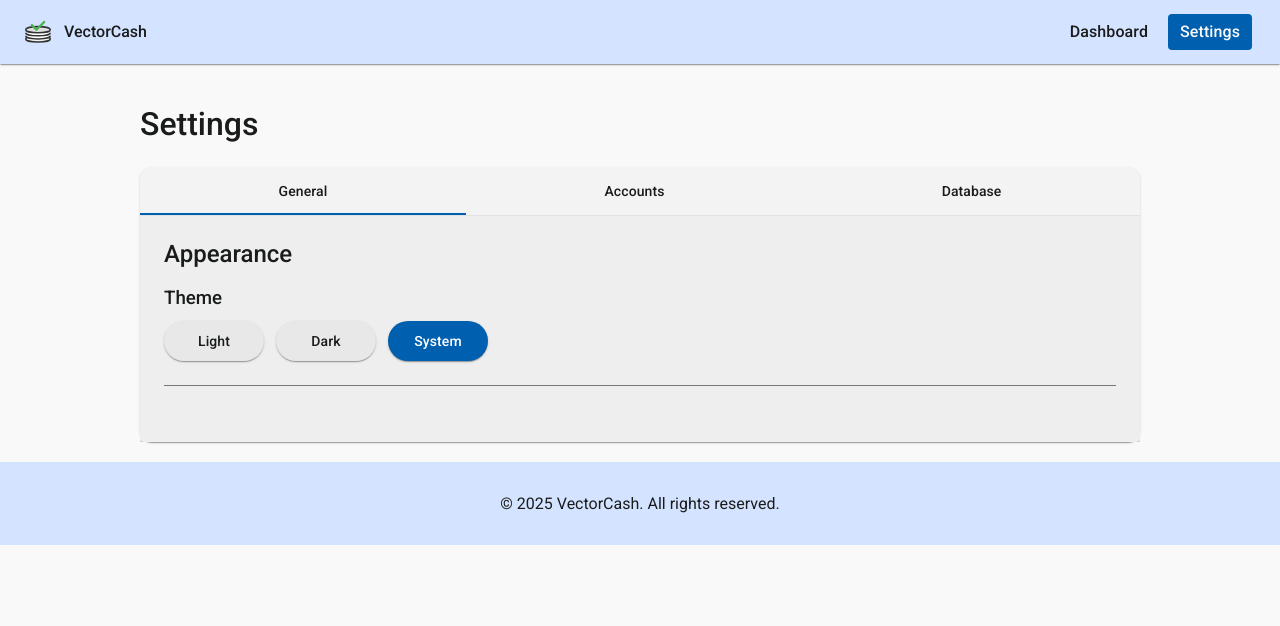
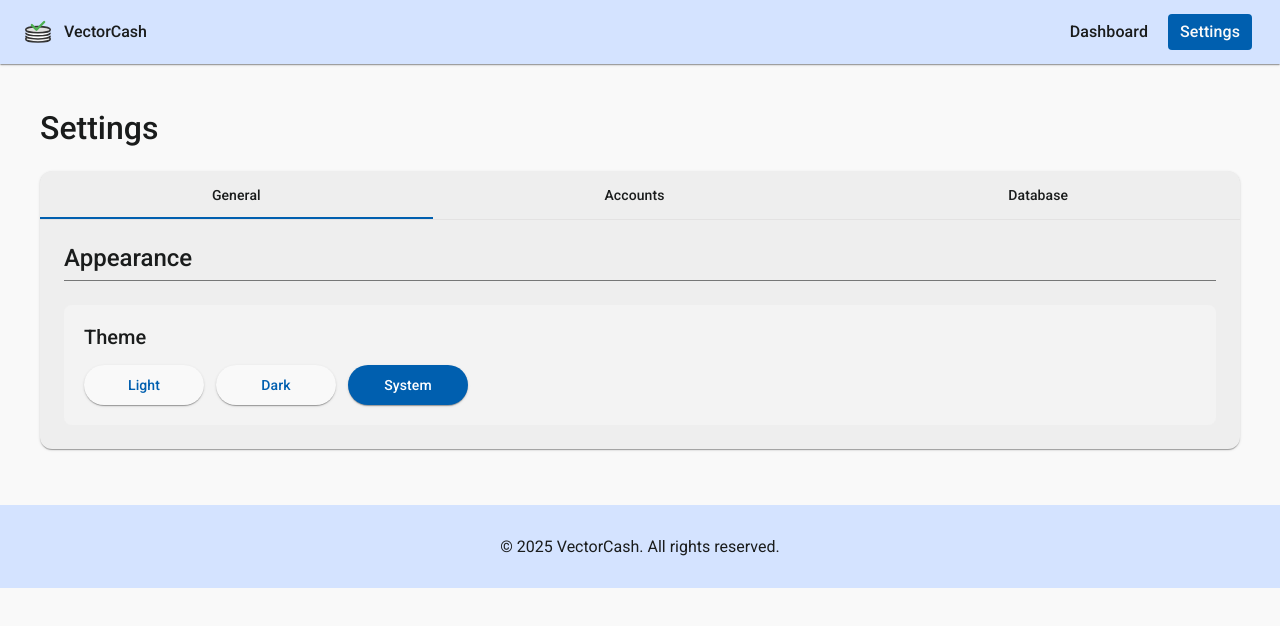
Before and after one commit to aribbabar/vector-cash, an Angular app: page /settings in a window 1280 px wide. Shown: the top 626 px of the page. Built offline with nearby package versions, Linux system fonts and the light colour scheme.

Commit message:
refactor settings component styles and structure for improved readability and maintainability

```diff
--- a/src/app/features/settings/settings.component.html
+++ b/src/app/features/settings/settings.component.html
@@ -1,20 +1,21 @@
 <div class="settings-container">
-  <h1>Settings</h1>
+  <h1 class="settings-title">Settings</h1>
 
-  <mat-card>
+  <mat-card class="settings-card">
     <mat-tab-group animationDuration="0ms">
       <!-- General Settings -->
       <mat-tab label="General">
-        <div class="tab-content">
-          <h2>Appearance</h2>
+        <div class="settings-section">
+          <h2 class="section-title">Appearance</h2>
 
-          <div class="setting-group">
-            <h3>Theme</h3>
+          <div class="settings-group">
+            <h3 class="group-title">Theme</h3>
             <div class="theme-options">
               @for (theme of themeOptions; track theme) {
                 <button
                   mat-raised-button
                   [class.active]="theme === currentTheme"
+                  class="theme-button"
                   (click)="changeTheme(theme)"
                 >
                   {{ theme | titlecase }}
@@ -27,23 +28,23 @@
 
       <!-- Account Settings -->
       <mat-tab label="Accounts">
-        <div class="tab-content">
-          <h2>Account Management</h2>
+        <div class="settings-section">
+          <h2 class="section-title">Account Management</h2>
 
-          <div class="setting-group">
-            <h3>Deleted Accounts</h3>
+          <div class="settings-group">
+            <h3 class="group-title">Deleted Accounts</h3>
 
             @if (inactiveAccounts.length > 0) {
-              <div class="deleted-accounts-list">
+              <div class="accounts-list">
                 @for (account of inactiveAccounts; track account.id!) {
-                  <mat-expansion-panel>
+                  <mat-expansion-panel class="account-panel">
                     <mat-expansion-panel-header>
                       <mat-panel-title>
                         {{ account.name }}
                       </mat-panel-title>
                     </mat-expansion-panel-header>
 
-                    <div class="account-actions">
+                    <div class="panel-actions">
                       <button
                         mat-raised-button
                         color="primary"
@@ -63,23 +64,23 @@
             }
           </div>
 
-          <div class="setting-group">
-            <h3>Deleted Categories</h3>
+          <div class="settings-group">
+            <h3 class="group-title">Deleted Categories</h3>
 
             @if (inactiveAccountCategories.length > 0) {
-              <div class="deleted-categories-list">
+              <div class="categories-list">
                 @for (
                   category of inactiveAccountCategories;
                   track category.id!
                 ) {
-                  <mat-expansion-panel>
+                  <mat-expansion-panel class="category-panel">
                     <mat-expansion-panel-header>
                       <mat-panel-title>
                         {{ category.name }}
                       </mat-panel-title>
                     </mat-expansion-panel-header>
 
-                    <div class="account-actions">
+                    <div class="panel-actions">
                       <button
                         mat-raised-button
                         color="primary"
@@ -103,22 +104,27 @@
 
       <!-- Database Settings -->
       <mat-tab label="Database">
-        <div class="tab-content">
-          <h2>Data Management</h2>
+        <div class="settings-section">
+          <h2 class="section-title">Data Management</h2>
 
-          <div class="setting-group">
-            <h3>Backup & Restore</h3>
+          <div class="settings-group">
+            <h3 class="group-title">Backup & Restore</h3>
 
-            <div class="action-buttons">
-              <button mat-raised-button color="primary" (click)="exportData()">
+            <div class="data-actions">
+              <button
+                mat-raised-button
+                color="primary"
+                class="action-button"
+                (click)="exportData()"
+              >
                 <mat-icon>cloud_download</mat-icon>
                 Export Data
               </button>
 
-              <div class="file-upload">
               <button
                 mat-raised-button
                 color="primary"
+                class="action-button"
                 (click)="triggerFileInput()"
               >
                 <mat-icon>cloud_upload</mat-icon>
@@ -126,21 +132,22 @@
               </button>
               <input
                 #fileInput
+                hidden
                 type="file"
                 accept=".json"
                 (change)="importData($event)"
               />
             </div>
           </div>
-          </div>
 
-          <div class="setting-group danger-zone">
-            <h3>Danger Zone</h3>
+          <div class="settings-group danger-zone">
+            <h3 class="group-title danger-title">Danger Zone</h3>
 
-            <div class="action-buttons">
+            <div class="danger-actions">
               <button
                 mat-raised-button
                 color="warn"
+                class="danger-button"
                 (click)="confirmEntriesDeletion()"
               >
                 <mat-icon>delete_forever</mat-icon>
@@ -149,13 +156,14 @@
               <button
                 mat-raised-button
                 color="warn"
+                class="danger-button"
                 (click)="confirmDatabaseDeletion()"
               >
                 <mat-icon>delete_forever</mat-icon>
                 Delete All Data
               </button>
             </div>
-            <p class="warning-text">
+            <p class="danger-text">
               This will permanently delete all your financial data, accounts,
               transactions, and settings. This action cannot be undone.
             </p>
--- a/src/app/features/settings/settings.component.scss
+++ b/src/app/features/settings/settings.component.scss
@@ -1,139 +1,172 @@
-// SCSS Variables
-$spacing-sm: 12px;
-$spacing-md: 16px;
-$spacing-lg: 24px;
-$spacing-xl: 32px;
+.settings-container {
+  max-width: 1200px;
+  margin: 0 auto;
+  padding: 1.5rem;
+}
 
-// Mixins
-@mixin flex-container($gap: $spacing-md, $direction: row) {
-  display: flex;
-  gap: $gap;
-  @if $direction != row {
-    flex-direction: $direction;
+.settings-title {
+  margin-bottom: 1.5rem;
+  font-size: 2rem;
+  font-weight: 500;
+  color: var(--mat-sys-on-surface);
+}
+
+.settings-card {
+  border-radius: 12px;
+  box-shadow: var(--mat-sys-level1);
+  background-color: var(--mat-sys-surface-container);
+  margin-bottom: 2rem;
+  overflow: hidden;
+}
+
+.settings-section {
+  padding: 1.5rem;
+}
+
+.section-title {
+  margin-top: 0;
+  margin-bottom: 1.5rem;
+  font-size: 1.5rem;
+  font-weight: 500;
+  color: var(--mat-sys-on-surface);
+  padding-bottom: 0.5rem;
+  border-bottom: 1px solid var(--mat-sys-outline);
+}
+
+.settings-group {
+  margin-bottom: 2rem;
+  padding: 1.25rem;
+  background-color: var(--mat-sys-surface-container-low);
+  border-radius: 8px;
+
+  &:last-child {
+    margin-bottom: 0;
   }
 }
 
-@mixin card-container {
-  background-color: var(--mat-sys-surface-container);
-  border-radius: 4px;
-  box-shadow: var(--mat-sys-level1);
+.group-title {
+  margin-top: 0;
+  margin-bottom: 1rem;
+  font-size: 1.25rem;
+  font-weight: 500;
+  color: var(--mat-sys-on-surface);
 }
 
-.settings-container {
-  max-width: 1000px;
-  margin: 0 auto;
-  padding: 20px;
+// Theme options
+.theme-options {
+  display: flex;
+  flex-wrap: wrap;
+  gap: 0.75rem;
+}
 
-  h1 {
-    margin-bottom: $spacing-lg;
-    font-weight: 500;
-    color: var(--mat-sys-on-surface);
-  }
+.theme-button {
+  min-width: 120px;
 
-  h2 {
-    margin-top: 0;
-    margin-bottom: $spacing-md;
-    font-weight: 500;
-    color: var(--mat-sys-on-surface);
-  }
-
-  h3 {
-    font-weight: 500;
-    margin-bottom: $spacing-sm;
-    color: var(--mat-sys-on-surface);
+  &.active {
+    background-color: var(--mat-sys-primary);
+    color: var(--mat-sys-on-primary);
   }
 }
 
-.tab-content {
-  padding: $spacing-lg;
-  @include card-container;
+// Account and Category lists
+.accounts-list,
+.categories-list {
+  display: flex;
+  flex-direction: column;
+  gap: 0.75rem;
 }
 
-.setting-group {
-  margin-bottom: $spacing-xl;
-  padding-bottom: $spacing-lg;
-  border-bottom: 1px solid var(--mat-sys-outline);
+.account-panel,
+.category-panel {
+  margin-bottom: 0.5rem;
+  background-color: var(--mat-sys-surface-container-high);
 
-  &.danger-zone {
-    background-color: var(--mat-sys-error-container);
-    padding: $spacing-md;
-    border-radius: 4px;
-    border: 1px solid var(--mat-sys-error);
+  &:last-child {
+    margin-bottom: 0;
   }
 }
 
-/* Theme options */
-.theme-options {
-  @include flex-container($spacing-sm);
+.panel-actions {
+  display: flex;
+  justify-content: flex-end;
+  padding: 0.5rem 0;
+}
 
-  button {
-    min-width: 100px;
-    background-color: var(--mat-sys-surface-container-high);
-    color: var(--mat-sys-on-surface);
+.empty-state {
+  padding: 1rem;
+  border-radius: 4px;
+  background-color: var(--mat-sys-surface-container-high);
+  text-align: center;
 
-    &.active {
-      background-color: var(--mat-sys-primary);
-      color: var(--mat-sys-on-primary);
-    }
+  p {
+    margin: 0;
+    color: var(--mat-sys-on-surface-variant);
   }
 }
 
-/* Account list */
-.deleted-accounts-list,
-.deleted-categories-list {
+// Data management
+.data-actions {
   display: flex;
-  flex-direction: column;
-  gap: 12px;
+  flex-wrap: wrap;
+  gap: 1rem;
+  margin-bottom: 1rem;
 }
 
-.account-actions {
-  margin-top: $spacing-sm;
+.action-button {
+  display: flex;
+  align-items: center;
+  gap: 0.5rem;
+  min-width: 150px;
 }
 
-.empty-state {
-  padding: $spacing-lg;
-  text-align: center;
-  color: var(--mat-sys-on-surface-variant);
-  background-color: var(--mat-sys-surface-container-lowest);
-  border-radius: 4px;
+.file-import {
+  position: relative;
 }
 
-/* Database actions */
-.action-buttons {
-  @include flex-container;
-  margin-bottom: $spacing-md;
-  flex-wrap: wrap;
+// Danger zone
+.danger-zone {
+  border: 1px dashed var(--mat-sys-error);
+  background-color: var(--mat-sys-error-container);
 }
 
-.file-upload {
-  position: relative;
-  display: inline-block;
+.danger-title {
+  color: var(--mat-sys-error);
+  font-weight: 500;
+}
 
-  input[type="file"] {
-    position: absolute;
-    top: 0;
-    left: 0;
-    opacity: 0;
+.danger-actions {
+  display: flex;
+  flex-wrap: wrap;
+  gap: 1rem;
+  margin-bottom: 1rem;
+}
+
+.danger-button {
+  display: flex;
+  align-items: center;
+  gap: 0.5rem;
+}
+
+.danger-text {
+  margin: 0.5rem 0 0;
+  font-size: 0.875rem;
+  color: var(--mat-sys-on-error-container);
+}
+
+// Responsive adjustments
+@media (max-width: 768px) {
+  .settings-section {
+    padding: 1rem;
+  }
+
+  .data-actions,
+  .danger-actions {
+    flex-direction: column;
+    align-items: flex-start;
+  }
+
+  .action-button,
+  .danger-button {
     width: 100%;
-    height: 100%;
-    cursor: pointer;
-    z-index: -1; /* Hide behind the button */
   }
 }
-
-.warning-text {
-  color: var(--mat-sys-error);
-  font-size: 14px;
-  margin-top: $spacing-sm;
-}
-
-/* Responsive adjustments */
-@media (max-width: 768px) {
-  .action-buttons {
-    @include flex-container($spacing-sm, column);
-
-    button {
-      width: 100%;
-    }
-  }
-}
```
Lines whose indentation alone changed are shown as unchanged.
